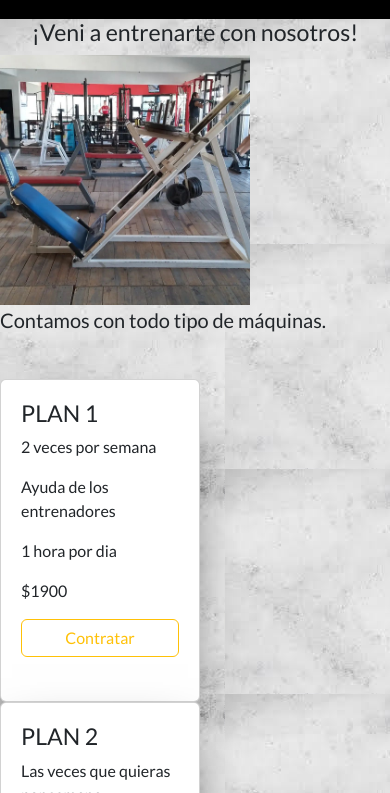
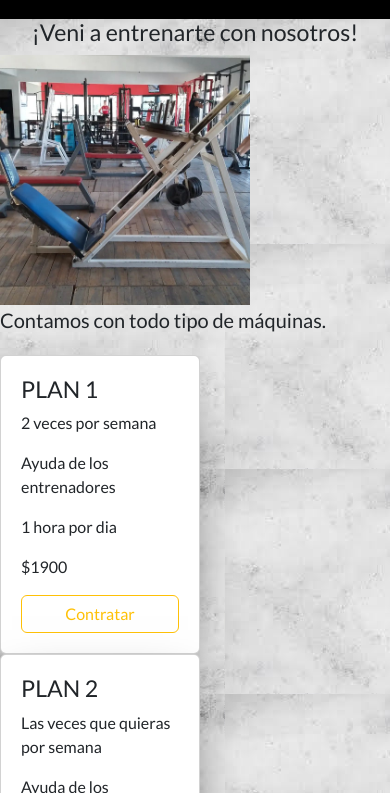
Before and after one commit to dieguituuu/gym-gonzalez, a plain HTML site: page index.html in a window 390 px wide. Shown: the part 51-844 px from the top of the page. Drawn offline with nearby package versions, Linux system fonts and the light colour scheme.

Commit message:
index y productos responsive

```diff
--- a/index.html
+++ b/index.html
@@ -51,7 +51,7 @@
                     <button type="submit" class="btn btn-outline-warning">Contratar</button>
             </article>
         </div>
-        <div class="card__down"">
+        <div class="card__down">
             <article class="card card--border">
                 <h3 class="cardtitle">PLAN 2</h3>
                     <p>Las veces que quieras por semana</p>
--- a/style.css
+++ b/style.css
@@ -175,11 +175,6 @@ span {
     border: 2px solid black;
 }
 
-.card__down {
-    display: grid;
-    grid-template-rows: repeat(1, 1fr);
-}
-
 .footer {
     background-color: black;
 }
@@ -265,7 +260,7 @@ span {
     }
 
     .card1 {
-        grid-template-rows: repeat(4, 1fr);
+        grid-template-rows: repeat(2, 1fr);
         grid-template-columns: 1fr;
         justify-content: space-evenly;
     }
@@ -275,6 +270,12 @@ span {
         grid-template-rows: repeat(2, 1fr);
         justify-content: space-evenly;
         padding-bottom: 20px;
+    }
+
+    .card__down {
+        display: grid;
+        grid-template-rows: 1fr;
+        grid-template-columns: repeat(2, 1fr);
     }
 }
 
```
